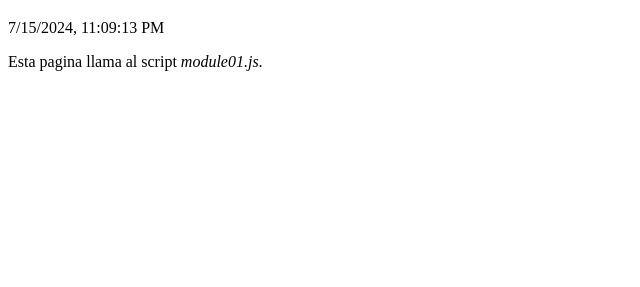
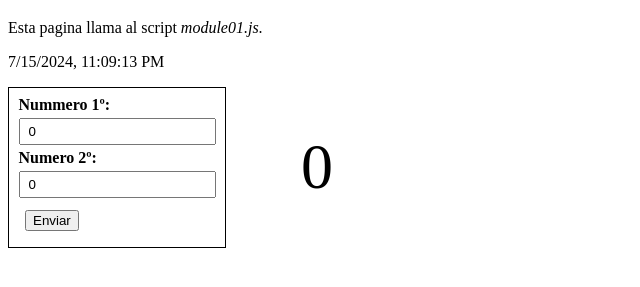
Before and after one commit to caropi30/node, a plain HTML site: page Kaz_type/module-01/index.html in a window 1280 px wide. Shown: the part 61-348 px from the top of the page, without its empty margins (0-640 px from the left). Drawn offline with Linux system fonts and the light colour scheme.

Commit message:
Agrego primer borrador de un ejercicio de tipos para el modulo uno

```diff
--- a/Kaz_type/module-01/build/module01.js
+++ b/Kaz_type/module-01/build/module01.js
@@ -1,14 +1,63 @@
 "use strict";
 /* Agregar nuevos problemas en html para poder conocer mejor los tipos de datos */
+let numeroUno;
+let numeroDos;
+document.addEventListener("DOMContentLoaded", () => {
+    let htmlDate = document.getElementById("date");
+    const input1 = document.getElementById("number_1");
+    const input2 = document.getElementById("number_2");
+    const form = document.getElementById("myForm");
+    const showSum = document.getElementById("showSum");
+    // Obtener la fecha adecuadamente en TS
     let date = new Date();
     let currentDate = date.getDate();
-let htmlDate = document.getElementById("date");
     // agrego formato  de cadena a la fecha
     let htmlDateToString = date.toLocaleString();
     // inserto la cadena con la fecha actual en HTML
     htmlDate.textContent = htmlDateToString;
-/* en base a esta funcion tratar de mejorarla y agregar un input en en html que reciba los valores a trabajar en la función */
+    /* en base a esta función tratar de mejorarla y agregar un input en en html que reciba los valores a trabajar en la función */
     function addNumbers(x, y) {
         return x + y;
     }
-console.log(addNumbers(3, 6));
+    // Con esta función obtengo los valores de los inputs, luego los sumo y luego los muestro.
+    const obtenerValores = () => {
+        const valor1 = input1.value;
+        const valor2 = input2.value;
+        numeroUno = parseInt(valor1);
+        numeroDos = parseInt(valor2);
+        console.log(`Input 1: ${valor1}, Input 2: ${valor2}`);
+        // verifico si los valores son números validos.
+        if (isNaN(numeroUno) || isNaN(numeroDos)) {
+            showSum.textContent = "por Favor Ingrese Números Validos";
+            return;
+        }
+        const resultado = addNumbers(numeroUno, numeroDos);
+        showSum.textContent = resultado.toString();
+    };
+    input1.addEventListener("keydown", (event) => {
+        if (event.key === "Enter") {
+            obtenerValores();
+        }
+    });
+    input1.addEventListener("keydown", (event) => {
+        if (event.key === "Enter") {
+            obtenerValores();
+        }
+    });
+    input1.addEventListener("blur", obtenerValores);
+    input2.addEventListener("blur", obtenerValores);
+    // form.addEventListener("submit", (event) => {
+    //   event.preventDefault();
+    //   obtenerValores();
+    //   form.reset();
+    // });
+});
+// Ejemplo de uso de tipo 'unknown'
+let unk = "asd";
+unk = 10;
+unk = true;
+unk = "JONATandb";
+// unk = { lala: 1 };
+// console.log(unk());
+console.log(unk.toUpperCase());
+// Incompleto, hay que seguir trabajando en la idea para lograr algo claro con TS
--- a/Kaz_type/module-01/index.html
+++ b/Kaz_type/module-01/index.html
@@ -4,12 +4,79 @@
     <meta charset="UTF-8" />
     <meta name="viewport" content="width=device-width, initial-scale=1.0" />
     <title>Test Javascript</title>
+    <style>
+      form > div {
+        border: 1px solid black;
+        width: 200px;
+        display: flex;
+        flex-direction: column;
+        justify-content: space-around;
+        align-items: center;
+        padding: 8px;
+
+        button {
+          align-self: flex-start;
+          margin: 8px;
+        }
+      }
+      label {
+        display: flex;
+        flex-direction: column;
+        gap: 4px;
+        font-weight: bold;
+        margin-bottom: 4px;
+        input {
+          padding: 4px 8px;
+        }
+      }
+      .content {
+        display: flex;
+        justify-content: space-between;
+        align-items: center;
+        width: 400px;
+        /* border: 1px solid black; */
+      }
+      .showSum {
+        width: 100%;
+        text-align: center;
+        font-size: 4em;
+      }
+    </style>
   </head>
   <body>
     <h1>Test Javascript</h1>
+    <p>Esta pagina llama al script <i>module01.js</i>.</p>
     <p id="date"></p>
-    <p>Esta pagina llama al script <i>module01.js</i>.</p>
+
+    <div class="content">
+      <form class="myForm" id="myForm">
+        <div>
+          <label for="number_1">
+            Nummero 1º:
+            <input
+              type="number"
+              id="number_1"
+              placeholder="Ingrese un numero"
+              value="0"
+            />
+          </label>
+          <label for="number_2">
+            Numero 2º:
+            <input
+              type="number"
+              id="number_2"
+              placeholder="Ingrese un numero"
+              value="0"
+            />
+          </label>
+          <button type="submit">Enviar</button>
+        </div>
+      </form>
+      <div id="showSum" class="showSum">0</div>
+    </div>
     <script src="./build/module01.js"></script>
-    <noscript>Usted necesita activar javascript para ver el sitio completo</noscript>
+    <noscript
+      >Usted necesita activar javascript para ver el sitio completo</noscript
+    >
   </body>
 </html>
```
Also changed, not shown: Kaz_type/module-01/module01.ts (+67 -6 lines). Lines whose indentation alone changed are shown as unchanged.
